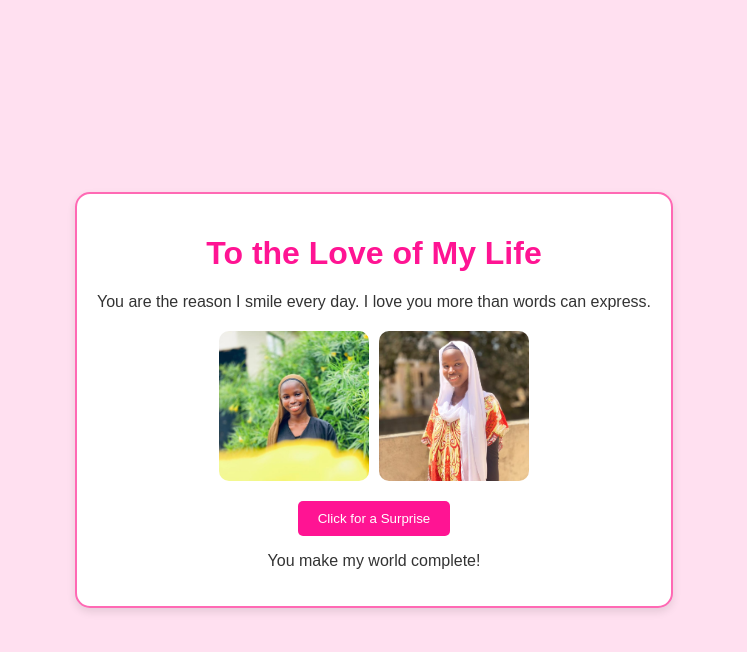
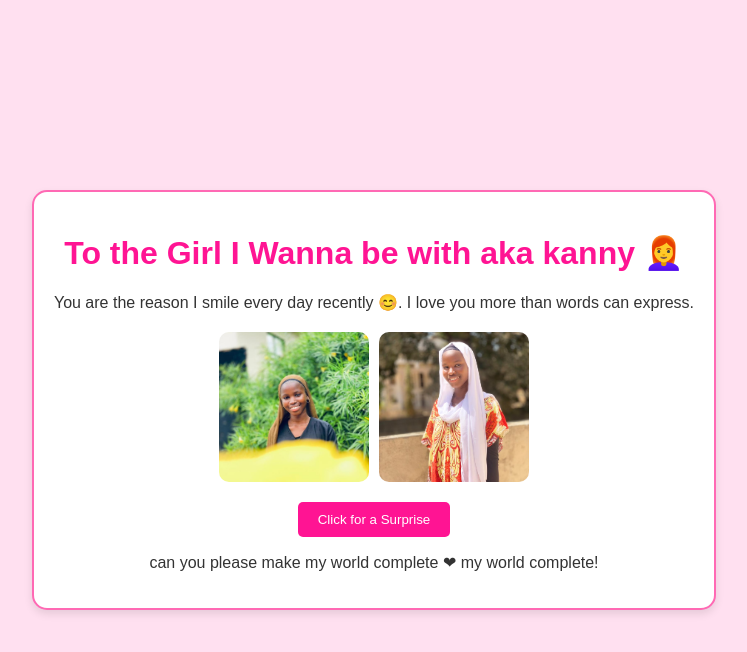
Before and after one commit to Junks-conteh/KANNY, a plain HTML site: page index.html in a window 1280 px wide. Both pictures are taken after a click on the button "Click for a Surprise". Shown: the whole page, without its empty margins (266-1013 px from the left). Drawn offline with Linux system fonts and the light colour scheme.

Commit message:
Update index.html

```diff
--- a/index.html
+++ b/index.html
@@ -8,14 +8,14 @@
 </head>
 <body>
     <div class="container">
-        <h1>To the Love of My Life</h1>
-        <p>You are the reason I smile every day. I love you more than words can express.</p>
+        <h1>To the Girl I Wanna be with aka kanny 👩‍🦰</h1>
+        <p>You are the reason I smile every day recently 😊. I love you more than words can express.</p>
         <div class="images">
             <img src="images/WhatsApp Image 2024-07-16 at 21.08.24_b3893ac4.jpg" alt="Memorable moment 1">
             <img src="images/WhatsApp Image 2024-07-16 at 21.08.25_fa072076.jpg" alt="Memorable moment 2">
         </div>
         <button id="surpriseBtn">Click for a Surprise</button>
-        <p id="surpriseMessage" class="hidden">You make my world complete!</p>
+        <p id="surpriseMessage" class="hidden">can you please make my world complete ❤ my world complete!</p>
     </div>
     <script src="scripts.js"></script>
 </body>
```
